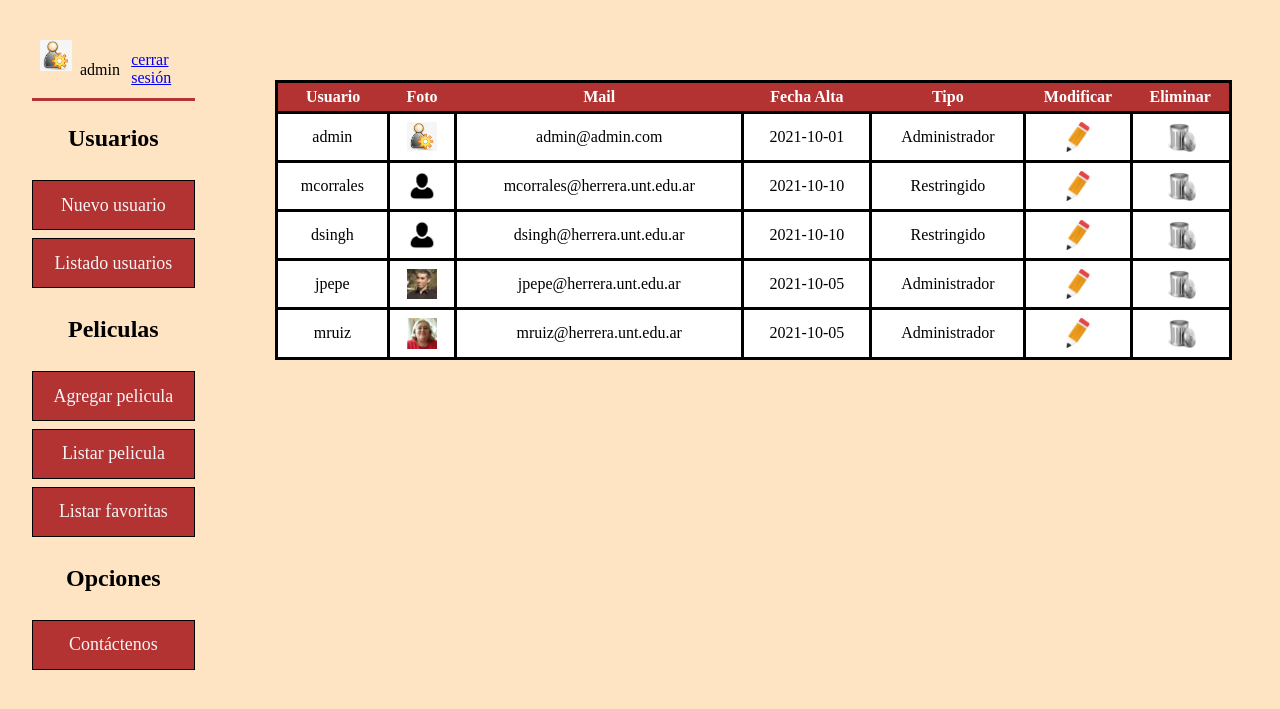
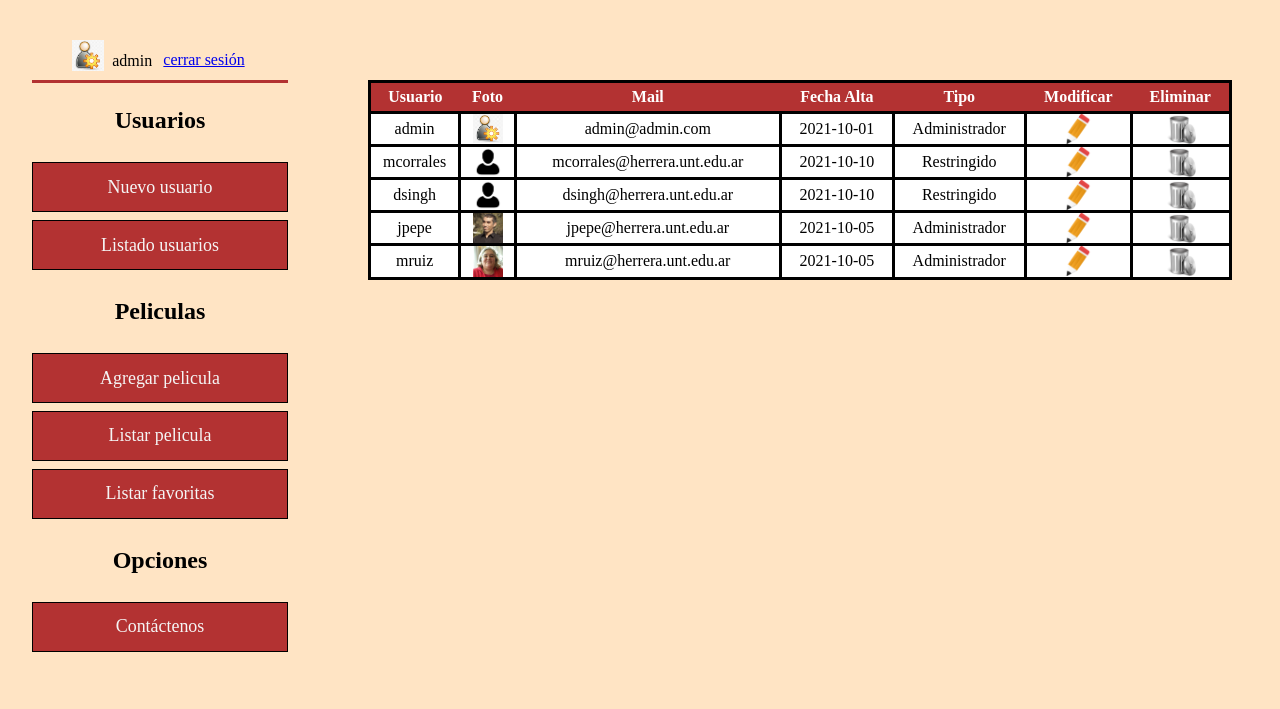
Before and after one commit to bobadillajuan/movies, a PHP site: page /php/usuario_listado.php in a window 1280 px wide. Shown: the top 709 px of the page. Run offline with PHP 8.4, Linux system fonts and the light colour scheme; a user stored in the database is signed in; data comes from the database, SQL or seed files in the repository.

Commit message:
cambios al css sin completar

```diff
--- a/movies/css/estilos.css
+++ b/movies/css/estilos.css
@@ -93,7 +93,8 @@ caption{
 }
 
 .tabla td{
-    padding: 0.5em;}
+    /* padding: 0.5em; */
+}
 
 #articleTabla{
     background-color: bisque;
@@ -101,8 +102,7 @@ caption{
     display: flex;
     flex-direction: column;
     align-items: center;
-    width: 100%;
-
+    width: 70%;
 }
 
 /* DATOS LISTADO DE USUARIOS */
@@ -127,7 +127,8 @@ p{
 
 #menu{
     background-color: bisque;
-    width: 17%;
+    width: 20%!important;
+    flex-shrink: 0;
     padding: 2em;
 }
 
@@ -200,14 +201,15 @@ ul li a{
     flex-direction: column;
     align-items: center;
     margin: 1em 1em 1em 0;
-    width: 80%;
+    width: 65%;
 }
 
 .articlePeliculaIndividual{
     display: flex;
     flex-direction: row;
-    margin-bottom: 1em;
-    margin-right: 1em;
+    /* margin-bottom: 1em;
+    margin-right: 1em; */
+    margin: 0 1em 1em 0;
     /* align-items: center; */
     background-color: rgb(212, 192, 167);
     width: 100%;
@@ -232,7 +234,7 @@ ul li a{
 
 .portadaPelicula{
     margin: 1em;
-    width: 300px;
+    width: 250px;
 }
 
 .portadaPelicula img{
@@ -282,7 +284,7 @@ ul li a{
 /* p GENERICOS */
 
 .pAviso{
-    width: 75%;
+    /* width: 75%; */
     height: 1em;
     padding-top: 1em;
     margin: 1.5em;
```
